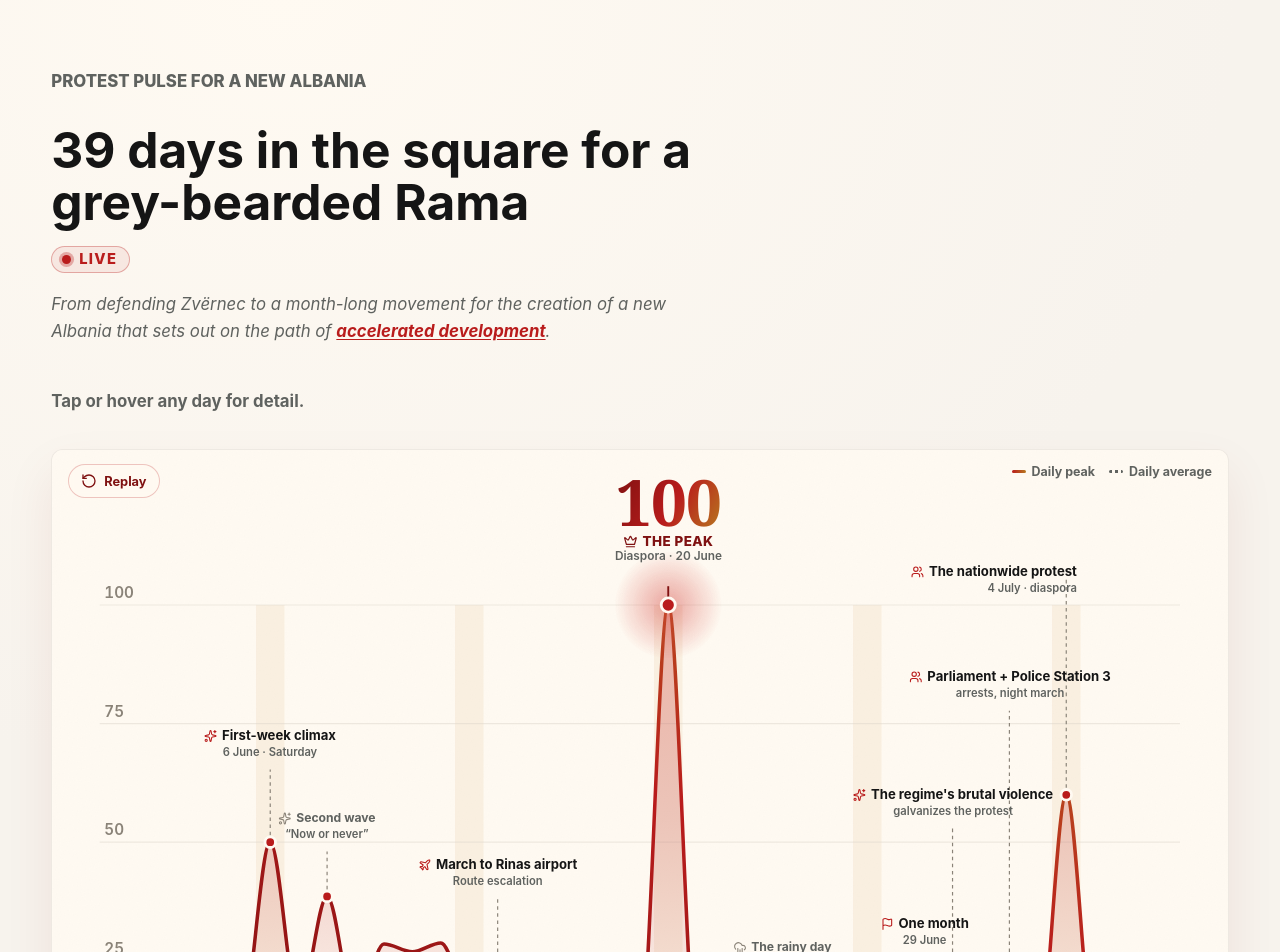
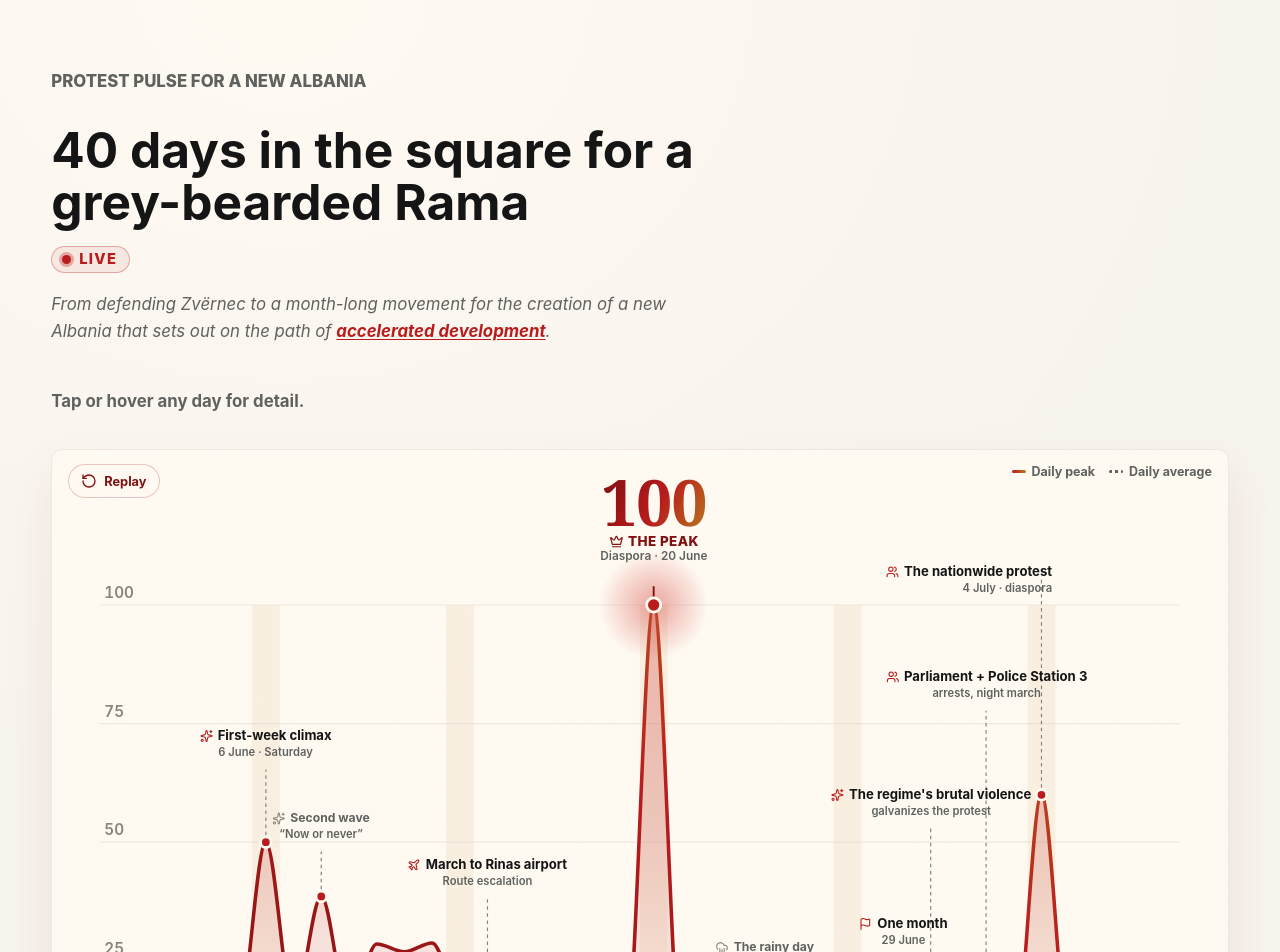
Before and after one commit to rlleshi/diaspora_marrshon, a Next.js app: page /en/pulsi in a window 1280 px wide. Shown: the part 80-1032 px from the top of the page. Built offline with nearby package versions, Linux system fonts and the light colour scheme.

Commit message:
update with day 40 results

```diff
--- a/app/en/pulsi/page.tsx
+++ b/app/en/pulsi/page.tsx
@@ -4,7 +4,7 @@ import { LiveTrackerPage } from "@/components/live-tracker-page";
 export const metadata: Metadata = {
   title: "Protest pulse | Diaspora marshes",
   description:
-    "The June 2026 protest participation index: 39 days in the square, day by day, with the key moments.",
+    "The June 2026 protest participation index: 40 days in the square, day by day, with the key moments.",
 };
 
 export default function Page() {
--- a/app/pulsi/page.tsx
+++ b/app/pulsi/page.tsx
@@ -4,7 +4,7 @@ import { LiveTrackerPage } from "@/components/live-tracker-page";
 export const metadata: Metadata = {
   title: "Pulsi i protestës | Diaspora marshon",
   description:
-    "Indeksi i pjesëmarrjes në protestat e qershorit 2026: 39 ditë në shesh, ditë pas dite, me momentet kyçe.",
+    "Indeksi i pjesëmarrjes në protestat e qershorit 2026: 40 ditë në shesh, ditë pas dite, me momentet kyçe.",
 };
 
 export default function Page() {
--- a/components/live-tracker-page.tsx
+++ b/components/live-tracker-page.tsx
@@ -26,7 +26,7 @@ const COPY: Record<
     homeHref: "/",
     homeLabel: "Kthehu te faqja kryesore",
     eyebrow: "Pulsi i protestës për Shqipërinë e re",
-    title: "39 ditë në shesh për një mjekërrosh bardhërosh",
+    title: "40 ditë në shesh për një mjekërrosh bardhërosh",
     liveLabel: "Live",
     intro: {
       before:
@@ -54,14 +54,14 @@ const COPY: Record<
       replay: "Rishfaq",
       saturday: "e shtunë",
       ariaSummary:
-        "Indeksi i pjesëmarrjes në protesta përgjatë 39 ditëve, me kulmin në ditën e 21-të (20 qershor 2026).",
+        "Indeksi i pjesëmarrjes në protesta përgjatë 40 ditëve, me kulmin në ditën e 21-të (20 qershor 2026).",
     },
   },
   en: {
     homeHref: "/en",
     homeLabel: "Back to the homepage",
     eyebrow: "Protest pulse for a new Albania",
-    title: "39 days in the square for a grey-bearded Rama",
+    title: "40 days in the square for a grey-bearded Rama",
     liveLabel: "Live",
     intro: {
       before:
@@ -89,7 +89,7 @@ const COPY: Record<
       replay: "Replay",
       saturday: "Saturday",
       ariaSummary:
-        "Protest participation index across 39 days, peaking on day 21 (20 June 2026).",
+        "Protest participation index across 40 days, peaking on day 21 (20 June 2026).",
     },
   },
 };
--- a/components/participation/ParticipationChart.tsx
+++ b/components/participation/ParticipationChart.tsx
@@ -266,7 +266,7 @@ export function ParticipationChart({
         ))}
 
         {/* x axis labels */}
-        {[1, 5, 10, 15, 20, 25, 30, 39].map((day) => (
+        {[1, 5, 10, 15, 20, 25, 30, 40].map((day) => (
           <text
             key={`x-${day}`}
             className="pc-xlabel"
--- a/data/participation.ts
+++ b/data/participation.ts
@@ -1,4 +1,4 @@
-// 39-day participation index for the June 2026 "Revolucioni i Flamingove" protests.
+// 40-day participation index for the June 2026 "Revolucioni i Flamingove" protests.
 //
 // Source: News24 live broadcasts of each day's protest in Tirana, analyzed with a
 // crowd-counting model. The headline series is `peak` (top-10 peak frame average).
@@ -8,7 +8,7 @@
 // `mean` and `median` are the same crowd model over the retained broadcast frames.
 //
 // Data: outputs/protesta_summary/crowd_visibility_index_1_30.csv (days 1-30)
-// Story: outputs/protesta_summary/protest_story_notes_1_39.md
+// Story: outputs/protesta_summary/protest_story_notes_1_40.md
 // Day 31 computed from the protesta_31 timeline (top-10 peak avg 697.6, mean 229.9,
 // median 212.5), normalized on the same Day-7 reference as days 1-30.
 // Day 32 computed from the protesta_32 timeline, retained frames only (top-10 peak
@@ -26,6 +26,8 @@
 // avg 245.9, mean 150.7, median 145.8), normalized on the same Day-7 reference.
 // Day 39 computed from the protesta_39 timeline, retained frames only (top-10 peak
 // avg 401.9, mean 182.5, median 171.3), normalized on the same Day-7 reference.
+// Day 40 computed from the protesta_40 timeline, retained frames only (top-10 peak
+// avg 475.2, mean 169.3, median 161.8), normalized on the same Day-7 reference.
 
 export type ParticipationDay = {
   day: number;
@@ -129,6 +131,8 @@ export const participation: ParticipationDay[] = [
     note: { sq: "Nata e 38-të: zinxhiri i protestave vazhdon me intensitet më të ulët pas kulmit; mesazhi zgjerohet drejt hallëve të përditshme: shëndetësia, emigrimi, arsimi, kostoja e jetesës.", en: "Night 38: the protest chain continues at lower intensity after the peak; the message widens into everyday grievances: health care, emigration, education, the cost of living." } },
   { day: 39, date: "2026-07-08", saturday: false, peak: 7.78, mean: 3.53, median: 3.32, source: yt("vlKZO72e2RE"),
     note: { sq: "Rikthim i dukshëm pas dy netëve më të qeta: fjalimet fokusohen te fondet publike, shëndetësia dhe pensionet; edhe Korça del sërish në shesh.", en: "A visible rebound after two quieter nights: speeches focus on public funds, health care and pensions; Korça takes to the square again as well." } },
+  { day: 40, date: "2026-07-09", saturday: false, peak: 9.20, mean: 3.28, median: 3.13, source: yt("vkYnv02T3kc"),
+    note: { sq: "40 ditë rezistencë, piku më i fortë pas 4 korrikut: protestuesit shpërndajnë hallvë si përkujtim ironik, “të 40-tat e vdekjes së frikës”; diaspora kudo vazhdon protestat çdo fundjavë.", en: "40 days of resistance and the strongest peak since July 4: protesters hand out halva as an ironic 40-day memorial, “the death of fear”; the diaspora everywhere keeps protesting every weekend." } },
 ];
 
 export type ParticipationEvent = {
```
